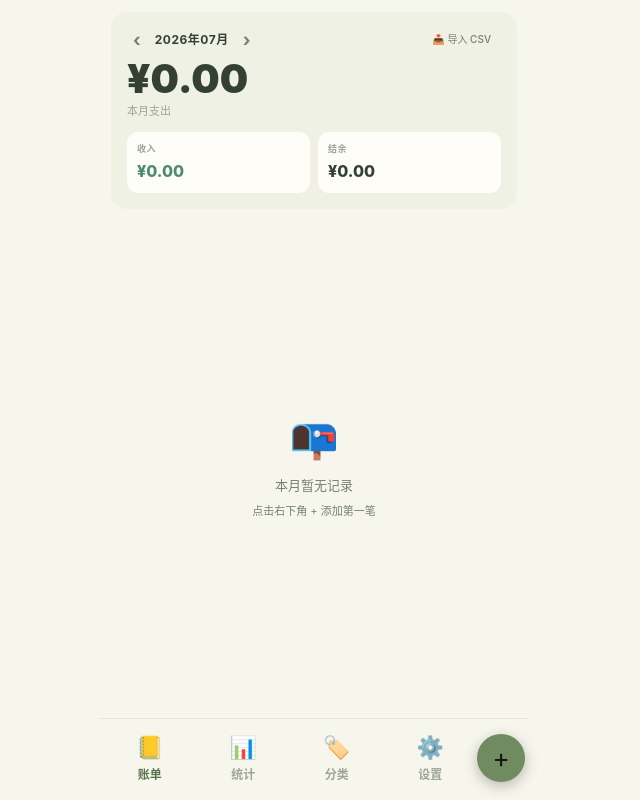
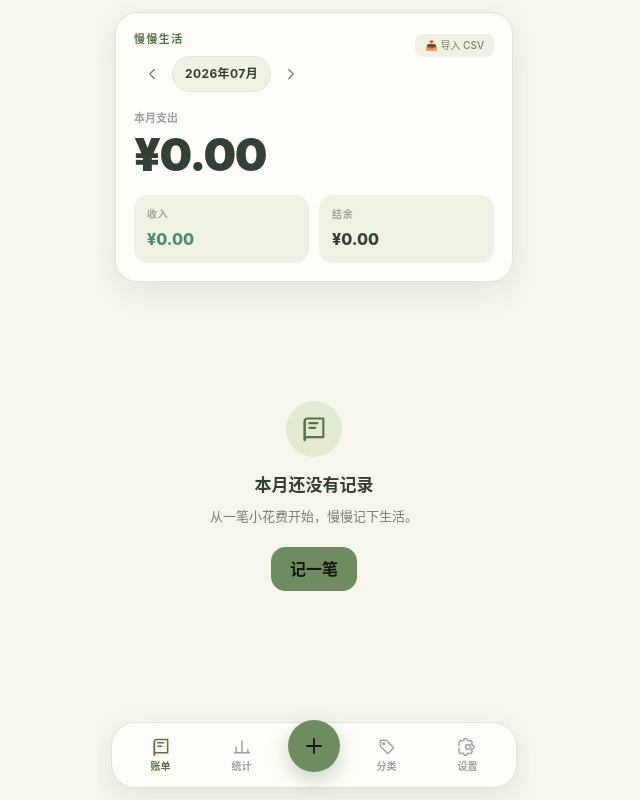
Before and after one commit to 648lsp666/kakeibo, a React (Vite) app: page / in a window 1280 px wide. Shown: the whole page, without its empty margins (326-966 px from the left). Built offline with nearby package versions, Linux system fonts and the light colour scheme; the HTML template or start-up script is replaced by a standard one.

Commit message:
feat: redesign navigation and ledger experience

```diff
--- a/src/App.tsx
+++ b/src/App.tsx
@@ -11,20 +11,23 @@ export default function App() {
   const { activeTab } = useAppStore()
 
   return (
-    <div style={{
+    <div className="app-shell" style={{
       display: 'flex',
       flexDirection: 'column',
-      height: '100%',
+      minHeight: '100dvh',
+      height: '100dvh',
       maxWidth: '430px',
       margin: '0 auto',
       background: 'var(--color-bg)',
+      overflow: 'hidden',
+      position: 'relative',
     }}>
-      <div style={{ flex: 1, overflow: 'hidden' }}>
+      <main style={{ flex: 1, minHeight: 0, overflow: 'hidden', paddingBottom: 'calc(90px + env(safe-area-inset-bottom))' }}>
         {activeTab === 'ledger'   && <LedgerPage />}
         {activeTab === 'stats'    && <StatsPage />}
         {activeTab === 'category' && <CategoryPage />}
         {activeTab === 'settings' && <SettingsPage />}
-      </div>
+      </main>
       <TabBar />
       <AddSheet />
     </div>
--- a/src/components/layout/TabBar.tsx
+++ b/src/components/layout/TabBar.tsx
@@ -1,69 +1,110 @@
 import { useAppStore, type TabName } from '../../store/appStore'
+import { Icon, type IconName } from '../ui/Icon'
 
-const TABS: { id: TabName; emoji: string; label: string }[] = [
-  { id: 'ledger',   emoji: '📒', label: '账单' },
-  { id: 'stats',    emoji: '📊', label: '统计' },
-  { id: 'category', emoji: '🏷️', label: '分类' },
-  { id: 'settings', emoji: '⚙️', label: '设置' },
+const TABS: { id: TabName; icon: IconName; label: string }[] = [
+  { id: 'ledger', icon: 'ledger', label: '账单' },
+  { id: 'stats', icon: 'chart', label: '统计' },
+  { id: 'category', icon: 'category', label: '分类' },
+  { id: 'settings', icon: 'settings', label: '设置' },
 ]
 
 export function TabBar() {
   const { activeTab, setActiveTab, openAddSheet } = useAppStore()
 
   return (
-    <div style={{
+    <nav aria-label="主导航" className="tab-bar surface" style={{
+      position: 'absolute',
+      zIndex: 20,
+      left: 12,
+      right: 12,
+      bottom: 'max(12px, env(safe-area-inset-bottom))',
       display: 'flex',
-      justifyContent: 'space-around',
+      justifyContent: 'space-between',
       alignItems: 'center',
-      padding: '8px 4px 12px',
-      borderTop: '1px solid var(--color-border)',
-      background: 'var(--color-bg)',
+      minHeight: 66,
+      padding: '7px 8px',
+      borderRadius: 24,
+      boxShadow: 'var(--shadow-card)',
     }}>
-      {TABS.map(tab => (
+      {TABS.slice(0, 2).map(tab => (
         <button
           key={tab.id}
+          type="button"
+          aria-label={tab.label}
+          aria-current={activeTab === tab.id ? 'page' : undefined}
           onClick={() => setActiveTab(tab.id)}
           style={{
             flex: 1,
+            minWidth: 44,
+            minHeight: 44,
             display: 'flex',
             flexDirection: 'column',
             alignItems: 'center',
-            gap: '2px',
+            justifyContent: 'center',
+            gap: 2,
             background: 'none',
             border: 'none',
+            borderRadius: 14,
             cursor: 'pointer',
-            padding: '4px 0',
+            padding: '3px 0',
+            color: activeTab === tab.id ? 'var(--color-primary-strong)' : 'var(--color-text-tertiary)',
           }}
         >
-          <span style={{ fontSize: '22px' }}>{tab.emoji}</span>
-          <span style={{
-            fontSize: '12px',
-            fontWeight: 700,
-            color: activeTab === tab.id ? 'var(--color-tab-active)' : 'var(--color-tab-inactive)',
-          }}>
+          <Icon name={tab.icon} size={20} />
+          <span aria-hidden="true" style={{ fontSize: 10, fontWeight: 700 }}>
             {tab.label}
           </span>
         </button>
       ))}
       <button
+        type="button"
+        aria-label="记一笔"
         onClick={openAddSheet}
         style={{
-          width: '48px', height: '48px',
+          width: 52, height: 52,
           borderRadius: '50%',
-          background: 'var(--color-fab-bg)',
-          color: 'var(--color-fab-text)',
+          background: 'var(--color-primary)',
+          color: 'var(--color-on-primary)',
           border: 'none',
-          fontSize: '26px',
           cursor: 'pointer',
           display: 'flex',
           alignItems: 'center',
           justifyContent: 'center',
           flexShrink: 0,
-          boxShadow: '0 4px 14px rgba(0,0,0,0.25)',
+          boxShadow: '0 8px 20px rgba(89, 113, 82, 0.3)',
+          margin: '-18px 6px 0',
         }}
       >
-        +
+        <Icon name="plus" size={24} />
       </button>
-    </div>
+      {TABS.slice(2).map(tab => (
+        <button
+          key={tab.id}
+          type="button"
+          aria-label={tab.label}
+          aria-current={activeTab === tab.id ? 'page' : undefined}
+          onClick={() => setActiveTab(tab.id)}
+          style={{
+            flex: 1,
+            minWidth: 44,
+            minHeight: 44,
+            display: 'flex',
+            flexDirection: 'column',
+            alignItems: 'center',
+            justifyContent: 'center',
+            gap: 2,
+            background: 'none',
+            border: 'none',
+            borderRadius: 14,
+            cursor: 'pointer',
+            padding: '3px 0',
+            color: activeTab === tab.id ? 'var(--color-primary-strong)' : 'var(--color-text-tertiary)',
+          }}
+        >
+          <Icon name={tab.icon} size={20} />
+          <span aria-hidden="true" style={{ fontSize: 10, fontWeight: 700 }}>{tab.label}</span>
+        </button>
+      ))}
+    </nav>
   )
 }
--- a/src/components/ledger/MonthHeader.tsx
+++ b/src/components/ledger/MonthHeader.tsx
@@ -1,4 +1,5 @@
 import type { MonthSummary } from '../../types'
+import { Icon } from '../ui/Icon'
 
 interface Props {
   yearMonth: string   // 'YYYY-MM'
@@ -17,42 +18,48 @@ export function MonthHeader({ yearMonth, summary, importButton, onPrev, onNext,
   const [year, month] = yearMonth.split('-')
 
   return (
-    <div style={{ background: 'var(--color-header-bg)', borderRadius: 16, padding: 16, margin: '12px 12px 0' }}>
-      <div style={{ display: 'flex', justifyContent: 'space-between', alignItems: 'center', marginBottom: 8 }}>
-        <div style={{ display: 'flex', alignItems: 'center', gap: 4 }}>
-          <button onClick={onPrev} style={arrowBtn}>‹</button>
-          <button onClick={onPickMonth} style={{ background: 'none', border: 'none', padding: '2px 4px', cursor: 'pointer', fontSize: 12, color: 'var(--color-text)', fontWeight: 700, letterSpacing: 0.5 }}>
-            {year}年{month}月
-          </button>
-          <button onClick={onNext} style={arrowBtn}>›</button>
+    <header className="ledger-hero surface" style={{ borderRadius: 'var(--radius-hero)', padding: 18, margin: 'max(12px, env(safe-area-inset-top)) 16px 0' }}>
+      <div style={{ display: 'flex', justifyContent: 'space-between', alignItems: 'flex-start', gap: 12, marginBottom: 18 }}>
+        <div>
+          <p style={{ color: 'var(--color-primary-strong)', fontSize: 11, fontWeight: 800, letterSpacing: 1.4, marginBottom: 8 }}>慢慢生活</p>
+          <div style={{ display: 'flex', alignItems: 'center', gap: 2 }}>
+            <button type="button" aria-label="上个月" onClick={onPrev} style={arrowBtn}><Icon name="chevron-left" size={18} /></button>
+            <button type="button" aria-label={`选择月份，当前为${year}年${month}月`} onClick={onPickMonth} style={{ background: 'var(--color-bg-secondary)', border: '1px solid var(--color-border)', borderRadius: 999, minHeight: 36, padding: '0 12px', cursor: 'pointer', fontSize: 12, color: 'var(--color-text)', fontWeight: 750, letterSpacing: 0.4 }}>
+              {year}年{month}月
+            </button>
+            <button type="button" aria-label="下个月" onClick={onNext} style={arrowBtn}><Icon name="chevron-right" size={18} /></button>
+          </div>
         </div>
-        {importButton}
+        <div className="ledger-hero__secondary-action" style={{ flexShrink: 0 }}>{importButton}</div>
       </div>
-      <div style={{ fontSize: 40, fontWeight: 900, color: 'var(--color-text)', lineHeight: 1 }}>
+      <div style={{ fontSize: 11, color: 'var(--color-text-tertiary)', fontWeight: 650, marginBottom: 5 }}>本月支出</div>
+      <div style={{ fontSize: 'clamp(34px, 11vw, 46px)', fontWeight: 900, color: 'var(--color-text)', lineHeight: 1, letterSpacing: -1.5, overflowWrap: 'anywhere' }}>
         ¥{fmt(summary.expense)}
       </div>
-      <div style={{ fontSize: 11, color: 'var(--color-text-tertiary)', marginTop: 4 }}>本月支出</div>
-      <div style={{ display: 'flex', gap: 8, marginTop: 12 }}>
-        <div style={{ flex: 1, background: 'var(--color-stat-card)', borderRadius: 11, padding: 10, boxShadow: '0 1px 4px var(--color-stat-shadow)' }}>
-          <div style={{ fontSize: 9, color: 'var(--color-text-tertiary)', marginBottom: 4, fontWeight: 600, textTransform: 'uppercase', letterSpacing: .5 }}>收入</div>
-          <div style={{ fontSize: 16, fontWeight: 800, color: 'var(--color-income)' }}>¥{fmt(summary.income)}</div>
+      <div style={{ display: 'grid', gridTemplateColumns: 'repeat(2, minmax(0, 1fr))', gap: 10, marginTop: 18 }}>
+        <div style={{ minWidth: 0, background: 'var(--color-bg-secondary)', borderRadius: 14, padding: '12px 13px' }}>
+          <div style={{ fontSize: 10, color: 'var(--color-text-tertiary)', marginBottom: 5, fontWeight: 700, letterSpacing: .7 }}>收入</div>
+          <div style={{ fontSize: 16, fontWeight: 800, color: 'var(--color-income)', overflow: 'hidden', textOverflow: 'ellipsis' }}>¥{fmt(summary.income)}</div>
         </div>
-        <div style={{ flex: 1, background: 'var(--color-stat-card)', borderRadius: 11, padding: 10, boxShadow: '0 1px 4px var(--color-stat-shadow)' }}>
-          <div style={{ fontSize: 9, color: 'var(--color-text-tertiary)', marginBottom: 4, fontWeight: 600, textTransform: 'uppercase', letterSpacing: .5 }}>结余</div>
-          <div style={{ fontSize: 16, fontWeight: 800, color: 'var(--color-text)' }}>¥{fmt(summary.balance)}</div>
+        <div style={{ minWidth: 0, background: 'var(--color-bg-secondary)', borderRadius: 14, padding: '12px 13px' }}>
+          <div style={{ fontSize: 10, color: 'var(--color-text-tertiary)', marginBottom: 5, fontWeight: 700, letterSpacing: .7 }}>结余</div>
+          <div style={{ fontSize: 16, fontWeight: 800, color: 'var(--color-text)', overflow: 'hidden', textOverflow: 'ellipsis' }}>¥{fmt(summary.balance)}</div>
         </div>
       </div>
-    </div>
+    </header>
   )
 }
 
 const arrowBtn: React.CSSProperties = {
   background: 'none',
   border: 'none',
-  padding: '2px 6px',
+  padding: 0,
   cursor: 'pointer',
-  fontSize: 18,
   color: 'var(--color-text-secondary)',
-  fontWeight: 700,
-  lineHeight: 1,
+  minWidth: 36,
+  minHeight: 36,
+  display: 'inline-flex',
+  alignItems: 'center',
+  justifyContent: 'center',
+  borderRadius: 999,
 }
--- a/src/components/ledger/TransactionList.tsx
+++ b/src/components/ledger/TransactionList.tsx
@@ -1,6 +1,8 @@
 import { motion } from 'framer-motion'
 import type { Transaction, Category, DailyGroup } from '../../types'
 import { DateGroup } from './DateGroup'
+import { EmptyState } from '../ui/Feedback'
+import { useAppStore } from '../../store/appStore'
 
 interface Props {
   transactions: Transaction[]
@@ -29,26 +31,30 @@ export function TransactionList({ transactions, categories, onDelete }: Props) {
 
   if (groups.length === 0) {
     return (
-      <div style={{ flex: 1, display: 'flex', flexDirection: 'column', alignItems: 'center', justifyContent: 'center', color: 'var(--color-text-secondary)', fontSize: 13, gap: 8, padding: 32 }}>
-        <span style={{ fontSize: 40 }}>📭</span>
-        <span>本月暂无记录</span>
-        <span style={{ fontSize: 11 }}>点击右下角 + 添加第一笔</span>
+      <div style={{ flex: 1, display: 'grid', placeItems: 'center' }}>
+        <EmptyState
+          icon="ledger"
+          title="本月还没有记录"
+          description="从一笔小花费开始，慢慢记下生活。"
+          actionLabel="记一笔"
+          onAction={useAppStore.getState().openAddSheet}
+        />
       </div>
     )
   }
 
   return (
-    <div style={{ padding: '0 12px', overflowY: 'auto', flex: 1 }}>
+    <ol aria-label="交易记录" style={{ listStyle: 'none', padding: '8px 16px 20px', overflowY: 'auto', flex: 1 }}>
       {groups.map((g, i) => (
-        <motion.div
+        <motion.li
           key={g.date}
           initial={{ opacity: 0, y: 12 }}
           animate={{ opacity: 1, y: 0 }}
           transition={{ delay: i * 0.05, duration: 0.2 }}
         >
           <DateGroup group={g} categories={categories} onDelete={onDelete} />
-        </motion.div>
+        </motion.li>
       ))}
-    </div>
+    </ol>
   )
 }
--- a/src/pages/LedgerPage.tsx
+++ b/src/pages/LedgerPage.tsx
@@ -7,6 +7,7 @@ import { MonthPickerSheet } from '../components/ledger/MonthPickerSheet'
 import { TransactionList } from '../components/ledger/TransactionList'
 import { CSVImportButton } from '../components/import/CSVImportButton'
 import { CSVPreviewSheet } from '../components/import/CSVPreviewSheet'
+import { InlineNotice } from '../components/ui/Feedback'
 import { transactionOps } from '../lib/db'
 import type { Transaction } from '../types'
 
@@ -24,9 +25,11 @@ export function LedgerPage() {
   const [preview, setPreview] = useState<{ txs: Transaction[]; source: 'wechat' | 'alipay'; duplicateIds: Set<string> } | null>(null)
   const [importing, setImporting] = useState(false)
   const [importMsg, setImportMsg] = useState('')
+  const [importError, setImportError] = useState('')
   const [showPicker, setShowPicker] = useState(false)
 
   const handleParsed = async (txs: Transaction[], source: 'wechat' | 'alipay') => {
+    setImportError('')
     const allManual = (await transactionOps.getAll()).filter(t => t.source === 'manual')
     const manualKeys = new Set(allManual.map(t => `${t.categoryId}|${t.amount.toFixed(2)}`))
     const duplicateIds = new Set(txs.filter(t => manualKeys.has(`${t.categoryId}|${t.amount.toFixed(2)}`)).map(t => t.id))
@@ -39,14 +42,17 @@ export function LedgerPage() {
     const result = await importTransactions(preview.txs)
     setImporting(false)
     setPreview(null)
-    setImportMsg(`✅ 导入完成：新增 ${result.added} 条，跳过重复 ${result.skipped} 条`)
+    setImportMsg(`导入完成：新增 ${result.added} 条，跳过重复 ${result.skipped} 条`)
     setTimeout(() => setImportMsg(''), 4000)
   }
 
   const importButton = (
     <CSVImportButton
       onParsed={handleParsed}
-      onError={msg => alert(`导入失败：${msg}`)}
+      onError={msg => {
+        setImportMsg('')
+        setImportError(`导入失败：${msg}`)
+      }}
     />
   )
 
@@ -61,9 +67,10 @@ export function LedgerPage() {
         onPickMonth={() => setShowPicker(true)}
       />
 
-      {importMsg && (
-        <div style={{ margin: '8px 12px 0', padding: '8px 12px', background: '#f0fdf4', borderRadius: 10, fontSize: 12, color: '#16a34a', fontWeight: 600 }}>
-          {importMsg}
+      {(importMsg || importError) && (
+        <div style={{ margin: '10px 16px 0' }}>
+          {importMsg && <InlineNotice tone="success">{importMsg}</InlineNotice>}
+          {importError && <InlineNotice tone="error">{importError}</InlineNotice>}
         </div>
       )}
 
```
Also changed, not shown: src/components/ledger/DateGroup.tsx (+11 -9 lines), src/components/ledger/TransactionItem.tsx (+15 -11 lines), 1 other file (tests, documents, lock files or other folders).
